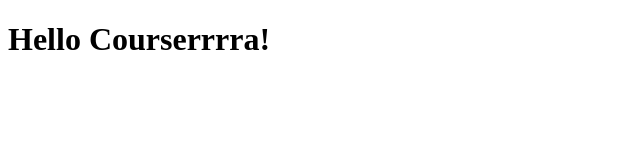
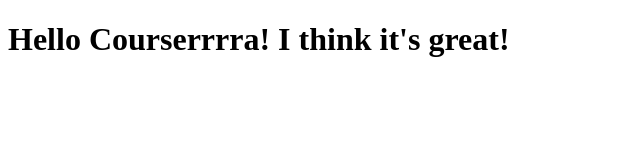
Before and after one commit to wowitrocks/coursera-test, a plain HTML site: page site/index.html in a window 1280 px wide. Shown: the whole page, without its empty margins (0-640 px from the left). Drawn offline with Linux system fonts and the light colour scheme.

Commit message:
Small addition to our page content.

```diff
--- a/site/index.html
+++ b/site/index.html
@@ -4,6 +4,6 @@
 	<title>Hello Courserrra!</title>
 </head>
 <body>
-<h1>Hello Courserrrra!</h1>
+<h1>Hello Courserrrra! I think it's great!</h1>
 </body>
 </html>
```
